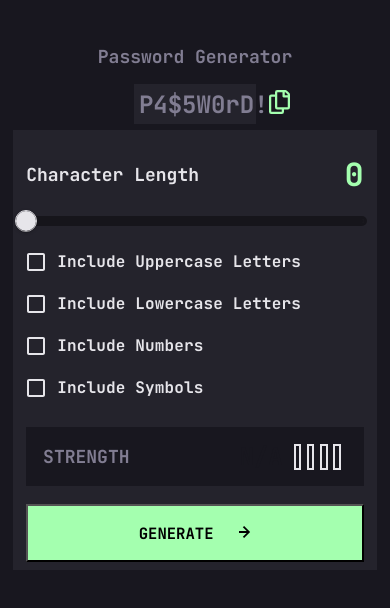
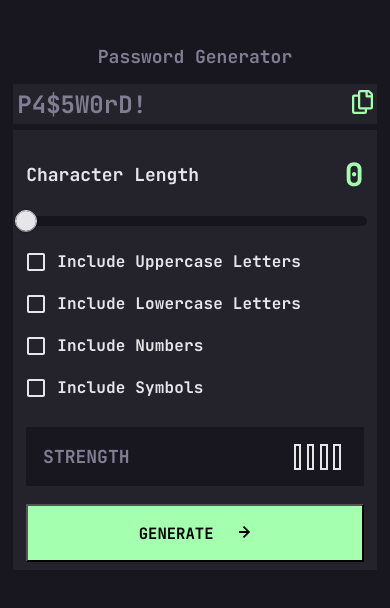
Before and after one commit to spomberg/password-generator, a React (Create React App) app: page / in a window 390 px wide. Shown: the top 608 px of the page. Built offline with nearby package versions, Linux system fonts and the light colour scheme.

Commit message:
Set breakpoint forsmaller screens

```diff
--- a/src/components/TextField/TextField.scss
+++ b/src/components/TextField/TextField.scss
@@ -40,4 +40,9 @@
       }
     }
   }
+
+  @media screen and (max-width: 1250px) {
+    width: 95%;
+    padding: 1.2%;
+  }
 }
```
